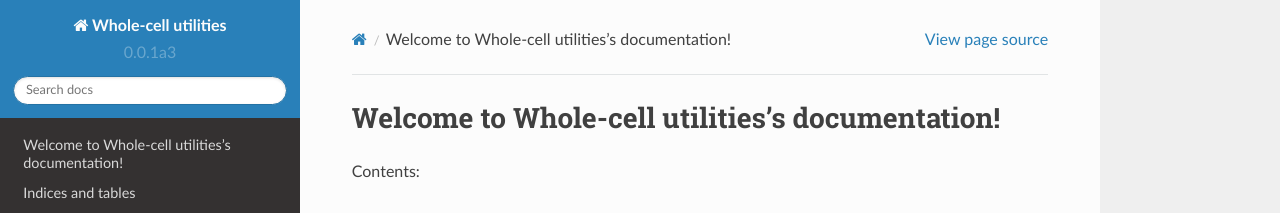
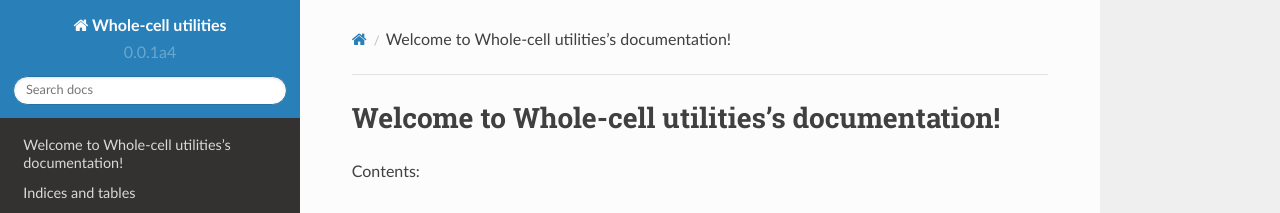
Before and after one commit to KarrLab/wc_utils, a Sphinx documentation site: the page built from docs/index.rst, in a window 1280 px wide. Shown: the top 213 px of the page. Built offline with Sphinx 7.4.7 and the Read the Docs theme 2.0.0, drawn with Linux system fonts in a browser that asks for light colours; pages that are not in the unit, such as notebooks, are missing from menus; the version number is read from the project's files by our own code; part of the change alters nothing that is shown.

```diff
--- a/docs/conf.py
+++ b/docs/conf.py
@@ -1,4 +1,3 @@
-#!/usr/bin/env python3
 # -*- coding: utf-8 -*-
 #
 # Whole-cell utilities documentation build configuration file, created by
@@ -19,7 +18,8 @@
 #
 import os
 import sys
-sys.path.insert(0, os.path.abspath('.'))
+sys.path.insert(0, os.path.abspath('..'))
+import misc_temp_code
 
 # -- General configuration ------------------------------------------------
 
@@ -32,7 +32,11 @@ sys.path.insert(0, os.path.abspath('.'))
 # ones.
 extensions = [
     'sphinx.ext.autodoc',
+    'sphinx.ext.coverage',
+    'sphinx.ext.mathjax',
     'sphinx.ext.napoleon',
+    'sphinx.ext.todo',
+    'sphinx.ext.viewcode',
 ]
 
 # napoleon options
@@ -73,9 +77,9 @@ author = 'Arthur Goldberg, Jonathan Karr'
 # built documents.
 #
 # The short X.Y version.
-version = '0.0.1a3'
+version = misc_temp_code.__VERSION__
 # The full version, including alpha/beta/rc tags.
-release = '0.0.1a3'
+release = version
 
 # The language for content autogenerated by Sphinx. Refer to documentation
 # for a list of supported languages.
@@ -115,7 +119,7 @@ exclude_patterns = ['_build', 'Thumbs.db', '.DS_Store']
 # If true, sectionauthor and moduleauthor directives will be shown in the
 # output. They are ignored by default.
 #
-# show_authors = False
+show_authors = False
 
 # The name of the Pygments (syntax highlighting) style to use.
 pygments_style = 'sphinx'
@@ -130,13 +134,27 @@ pygments_style = 'sphinx'
 todo_include_todos = False
 
 
+# -- napoleon options -----------------------------------------------------
+napoleon_google_docstring = True
+napoleon_numpy_docstring = False
+napoleon_include_private_with_doc = False
+napoleon_include_special_with_doc = True
+napoleon_use_admonition_for_examples = False
+napoleon_use_admonition_for_notes = False
+napoleon_use_admonition_for_references = False
+napoleon_use_ivar = False
+napoleon_use_param = True
+napoleon_use_rtype = True
+
+
 # -- Options for HTML output ----------------------------------------------
+
+import sphinx_rtd_theme
 
 # The theme to use for HTML and HTML Help pages.  See the documentation for
 # a list of builtin themes.
 #
-import sphinx_rtd_theme
-html_theme = 'sphinx_rtd_theme'
+html_theme = "sphinx_rtd_theme"
 
 # Theme options are theme-specific and customize the look and feel of a theme
 # further.  For a list of options available for each theme, see the
@@ -212,7 +230,7 @@ html_static_path = ['_static']
 
 # If true, links to the reST sources are added to the pages.
 #
-# html_show_sourcelink = True
+html_show_sourcelink = False
 
 # If true, "Created using Sphinx" is shown in the HTML footer. Default is True.
 #
@@ -233,8 +251,8 @@ html_show_copyright = True
 
 # Language to be used for generating the HTML full-text search index.
 # Sphinx supports the following languages:
-#   'da', 'de', 'en', 'es', 'fi', 'fr', 'h', 'it', 'ja'
-#   'nl', 'no', 'pt', 'ro', 'r', 'sv', 'tr', 'zh'
+#   'da', 'de', 'en', 'es', 'fi', 'fr', 'hu', 'it', 'ja'
+#   'nl', 'no', 'pt', 'ro', 'ru', 'sv', 'tr', 'zh'
 #
 # html_search_language = 'en'
 
```
